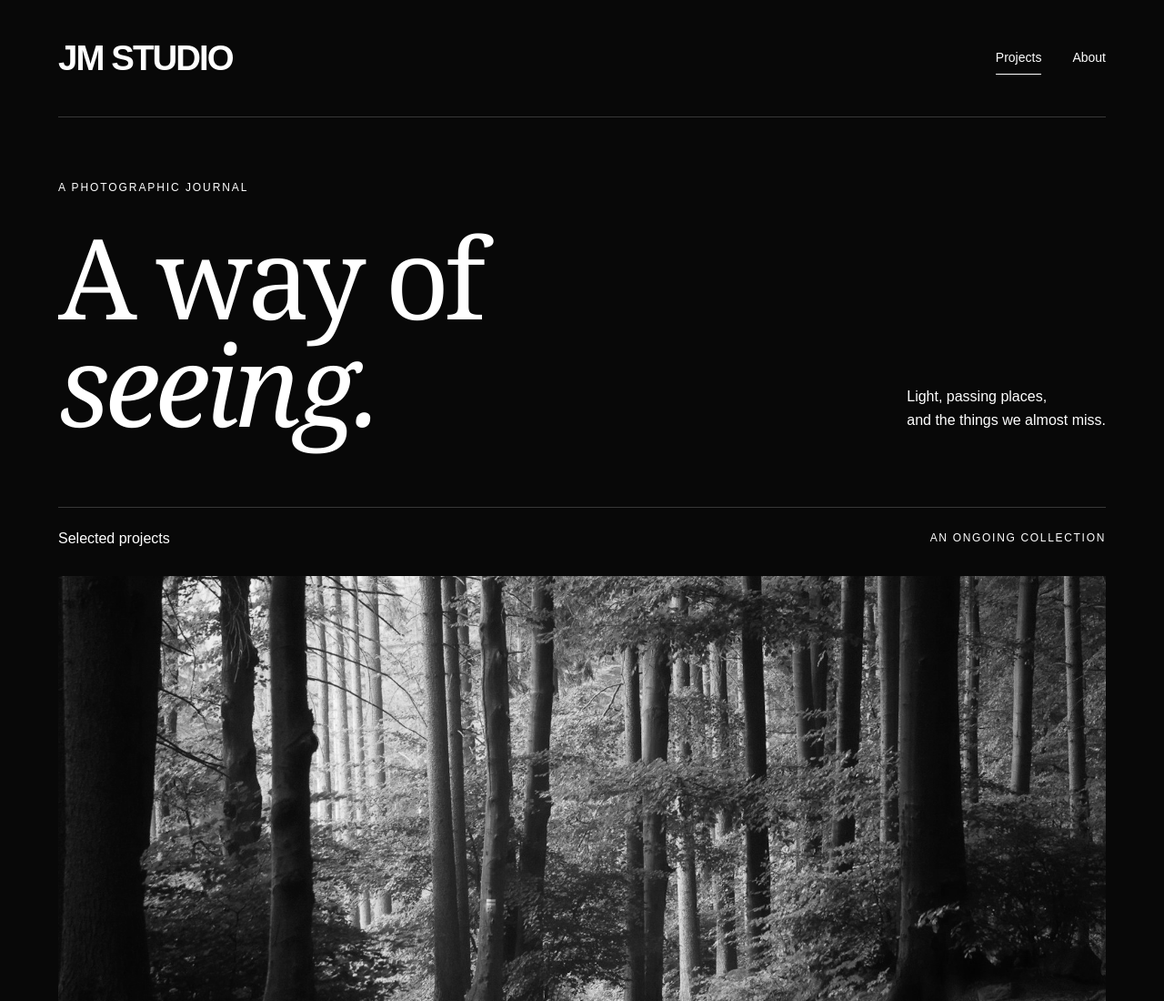
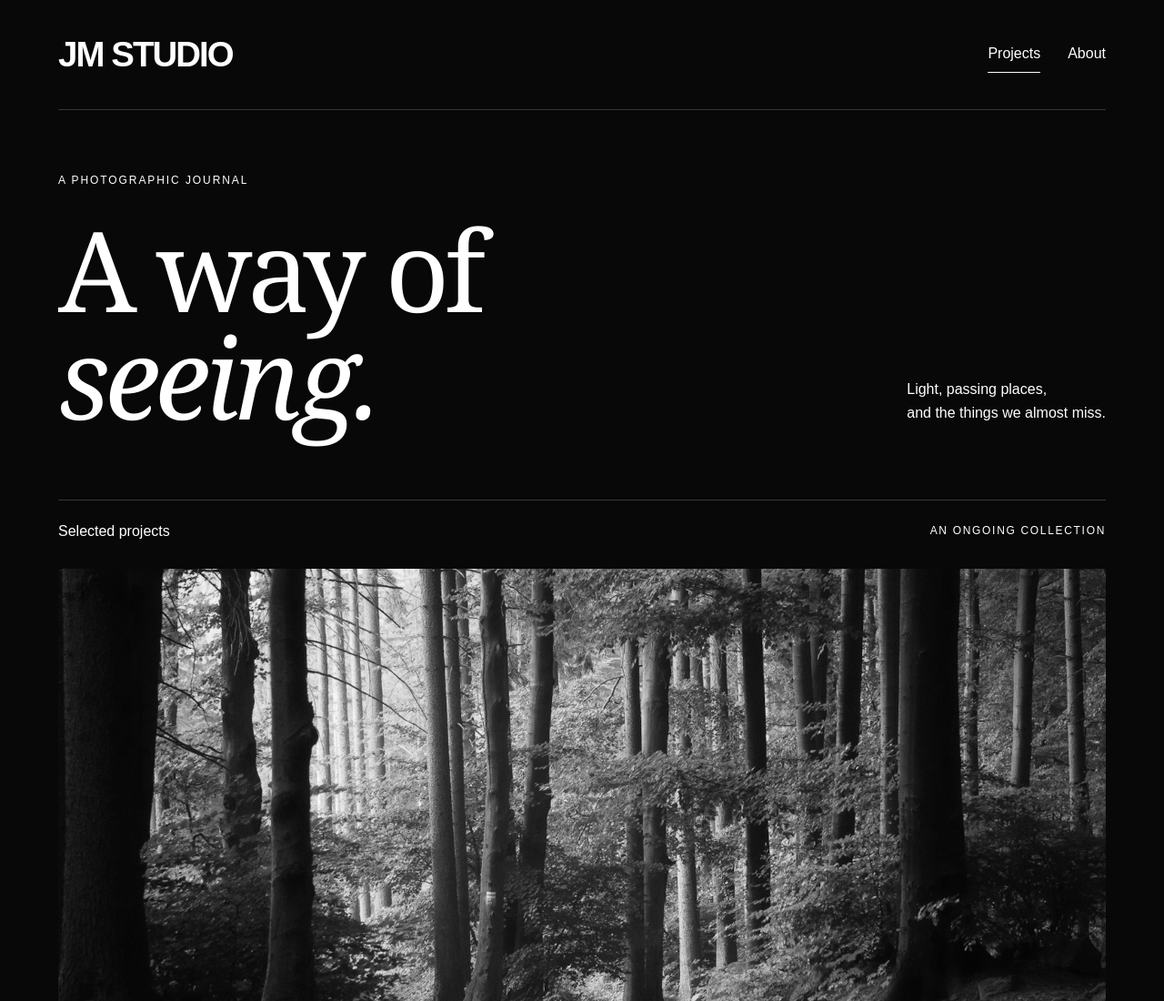
Before and after one commit to jee1kumar/jee1kumar, a plain HTML site: page index.html in a window 1280 px wide. Shown: the top 1100 px of the page at 91% size. Drawn offline with Linux system fonts and the light colour scheme.

Commit message:
Ensure consistent logo size and create new project "ICTS" - Session 1 (6b01cbff82276eb7cba625f3)

```diff
--- a/about.css
+++ b/about.css
@@ -30,7 +30,7 @@ h1, h2, h3, p, dl, dd { margin: 0; }
   justify-content: space-between;
   gap: 24px;
 }
-.brand { font-size: clamp(25px, 3vw, 42px); font-weight: 700; letter-spacing: -.05em; line-height: 1.1; }
+.brand { font-size: clamp(25px, 3vw, 42px); font-weight: 700; letter-spacing: -.05em; line-height: 1.1; white-space: nowrap; font-family: Arial, Helvetica, sans-serif; }
 nav { display: flex; gap: 30px; }
 nav a { font-size: 16px; padding-block: 6px; border-bottom: 1px solid transparent; }
 nav a:hover, nav a[aria-current="page"] { border-color: #fff; }
--- a/style.css
+++ b/style.css
@@ -9,10 +9,11 @@ a:focus-visible { outline: 2px solid #fff; outline-offset: 7px; }
 img { display: block; width: 100%; filter: grayscale(100%); }
 h1,h2,h3,p,figure { margin: 0; }
 main, .site-header, footer { max-width: 1680px; margin-inline: auto; padding-inline: var(--gutter); }
-.site-header { min-height: 128px; display: flex; align-items: center; justify-content: space-between; gap: 32px; }
-.brand { font-size: clamp(25px, 3vw, 42px); font-weight: 700; letter-spacing: -.05em; line-height: 1.1; } /* matches about.css */
-nav { display: flex; gap: 34px; }
-nav a { font-size: 14px; padding-block: 6px; border-bottom: 1px solid transparent; }
+/* Header + logo match about.css exactly so JM STUDIO looks identical on every page. */
+.site-header { max-width: 1560px; padding-inline: clamp(22px, 5vw, 80px); min-height: 120px; display: flex; align-items: center; justify-content: space-between; gap: 24px; }
+.brand { font-size: clamp(25px, 3vw, 42px); font-weight: 700; letter-spacing: -.05em; line-height: 1.1; white-space: nowrap; font-family: Arial, Helvetica, sans-serif; }
+nav { display: flex; gap: 30px; }
+nav a { font-size: 16px; padding-block: 6px; border-bottom: 1px solid transparent; }
 nav a:hover, nav a[aria-current] { border-color: #fff; }
 .intro { border-top: 1px solid var(--line); padding: 68px 0 76px; display: flex; align-items: flex-end; justify-content: space-between; gap: 36px; }
 .eyebrow { font-size: 12px; letter-spacing: .16em; margin-bottom: 28px; }
@@ -88,7 +89,7 @@ figcaption { font-size: 13px; padding-top: 13px; }
 .viewer-count { position: absolute; top: 20px; left: 24px; font-size: 13px; letter-spacing: .1em; }
 @media (max-width: 900px) { .card-caption { display: block; } .card-caption span { display: block; margin-top: 7px; } .about-layout { gap: 6%; } }
 @media (max-width: 600px) {
- .site-header { min-height: 125px; align-items: flex-start; padding-top: 25px; gap: 18px; }
+ .site-header { min-height: 96px; gap: 18px; }
  nav { gap: 18px; } nav a { font-size: 14px; }
  .intro { padding: 44px 0; display: block; } .intro-note { margin-top: 30px; }
  h1 { font-size: clamp(64px,17vw,100px); }
```
